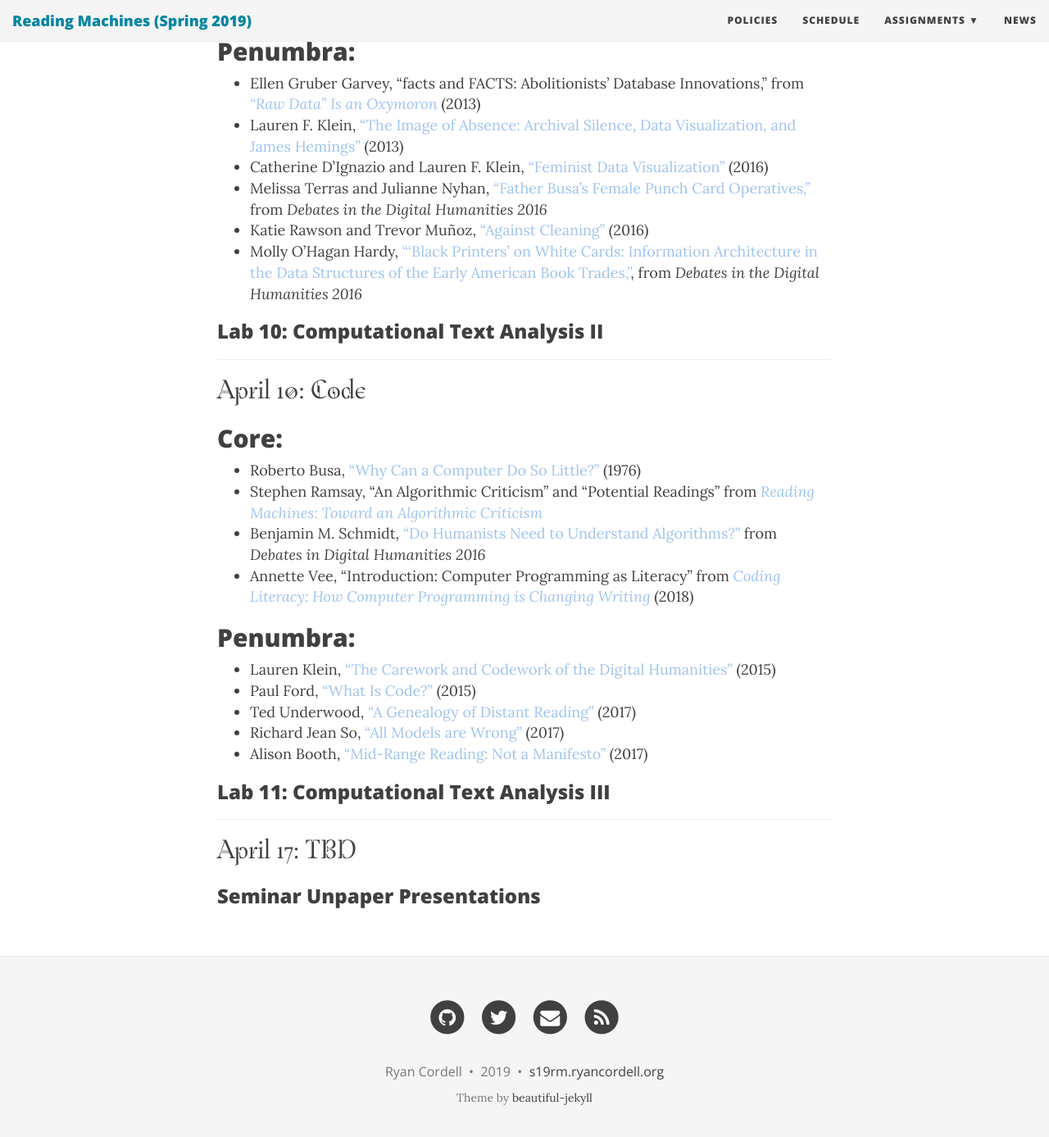
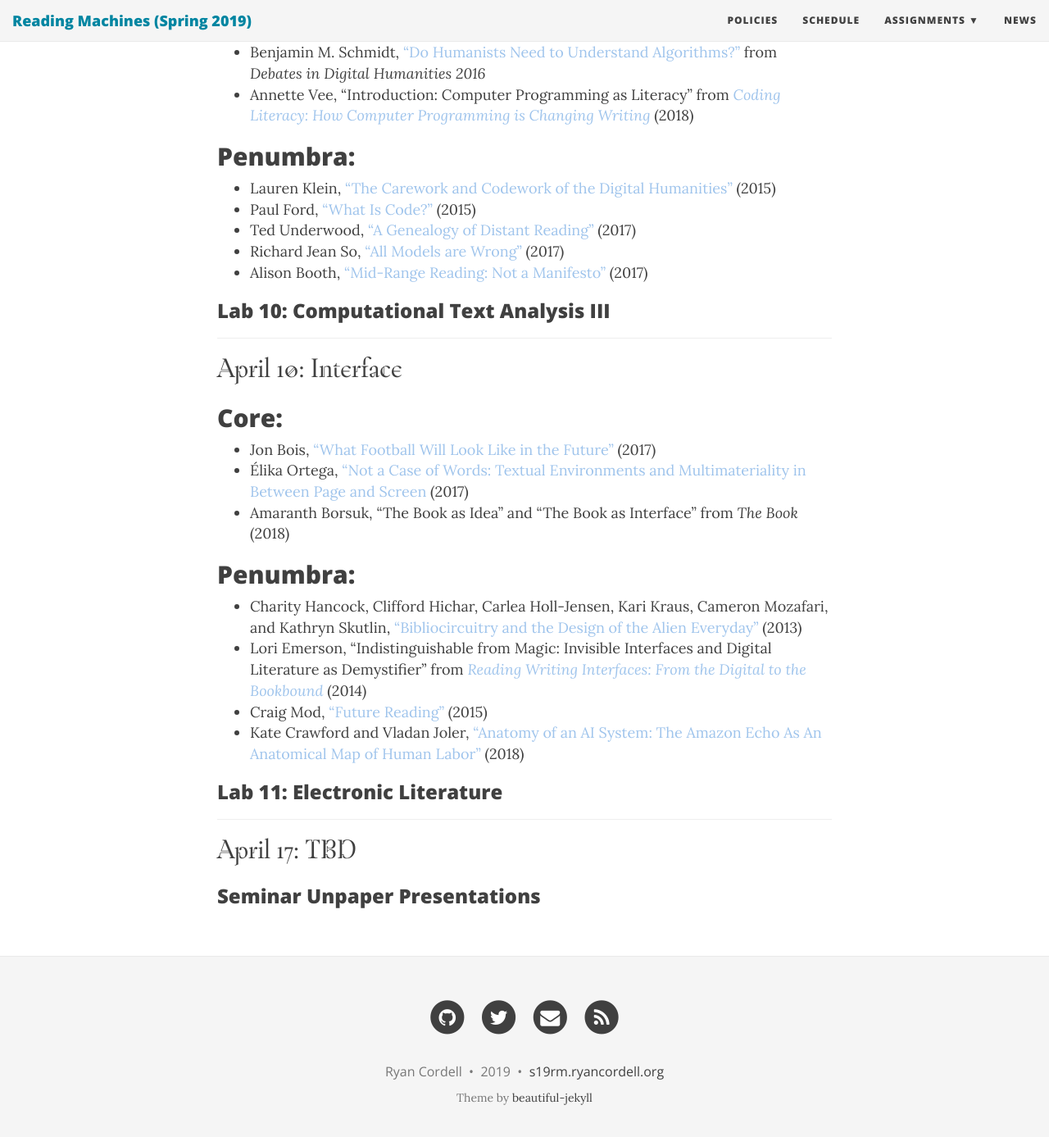
Before and after one commit to rccordell/s19rm, a Jekyll site: the page built from schedule.md, in a window 1280 px wide and 1400 px high, scrolled down 8424 px. Shown: the top 1387 px of the window at 82% size. Built offline with Jekyll 4.4.1, drawn with Linux system fonts in a browser that asks for light colours; nearby versions of some CDN libraries; some web fonts are replaced; some of the changed text lies outside the part shown.

Commit message:
adjusted schedule

```diff
--- a/schedule.md
+++ b/schedule.md
@@ -295,7 +276,26 @@ The majority of our readings will be available online or through [a digital cour
 + Richard Jean So, ["All Models are Wrong"](https://northeastern.alma.exlibrisgroup.com/leganto/public/01NEU_INST/citation/8894020530001401?auth=SAML) (2017)
 + Alison Booth, ["Mid-Range Reading: Not a Manifesto"](https://northeastern.alma.exlibrisgroup.com/leganto/public/01NEU_INST/citation/8894020660001401?auth=SAML) (2017)
 
-### Lab 11: Computational Text Analysis III
+### Lab 10: Computational Text Analysis III
+
+-----
+
+# April 10: Interface
+
+## Core:
+
++ Jon Bois, ["What Football Will Look Like in the Future"](https://www.sbnation.com/a/17776-football/) (2017)
++ Élika Ortega, ["Not a Case of Words: Textual Environments and Multimateriality in Between Page and Screen](http://electronicbookreview.com/essay/not-a-case-of-words-textual-environments-and-multimateriality-in-between-page-and-screen/) (2017)
++ Amaranth Borsuk, "The Book as Idea" and "The Book as Interface" from *The Book* (2018)
+
+## Penumbra:
+
++ Charity Hancock, Clifford Hichar, Carlea Holl-Jensen, Kari Kraus, Cameron Mozafari, and Kathryn Skutlin, ["Bibliocircuitry and the Design of the Alien Everyday"](https://northeastern.alma.exlibrisgroup.com/leganto/public/01NEU_INST/citation/9006733760001401?auth=SAML) (2013)
++ Lori Emerson, "Indistinguishable from Magic: Invisible Interfaces and Digital Literature as Demystifier" from [*Reading Writing Interfaces: From the Digital to the Bookbound*](https://northeastern.alma.exlibrisgroup.com/leganto/public/01NEU_INST/citation/8894016650001401?auth=SAML) (2014)
++ Craig Mod, ["Future Reading"](https://aeon.co/essays/stagnant-and-dull-can-digital-books-ever-replace-print) (2015)
++ Kate Crawford and Vladan Joler, ["Anatomy of an AI System: The Amazon Echo As An Anatomical Map of Human Labor"](https://anatomyof.ai/) (2018)
+
+### Lab 11: Electronic Literature
 
 -----
 
```
Also changed, not shown: other parts of schedule.md (+5 -24 lines).
